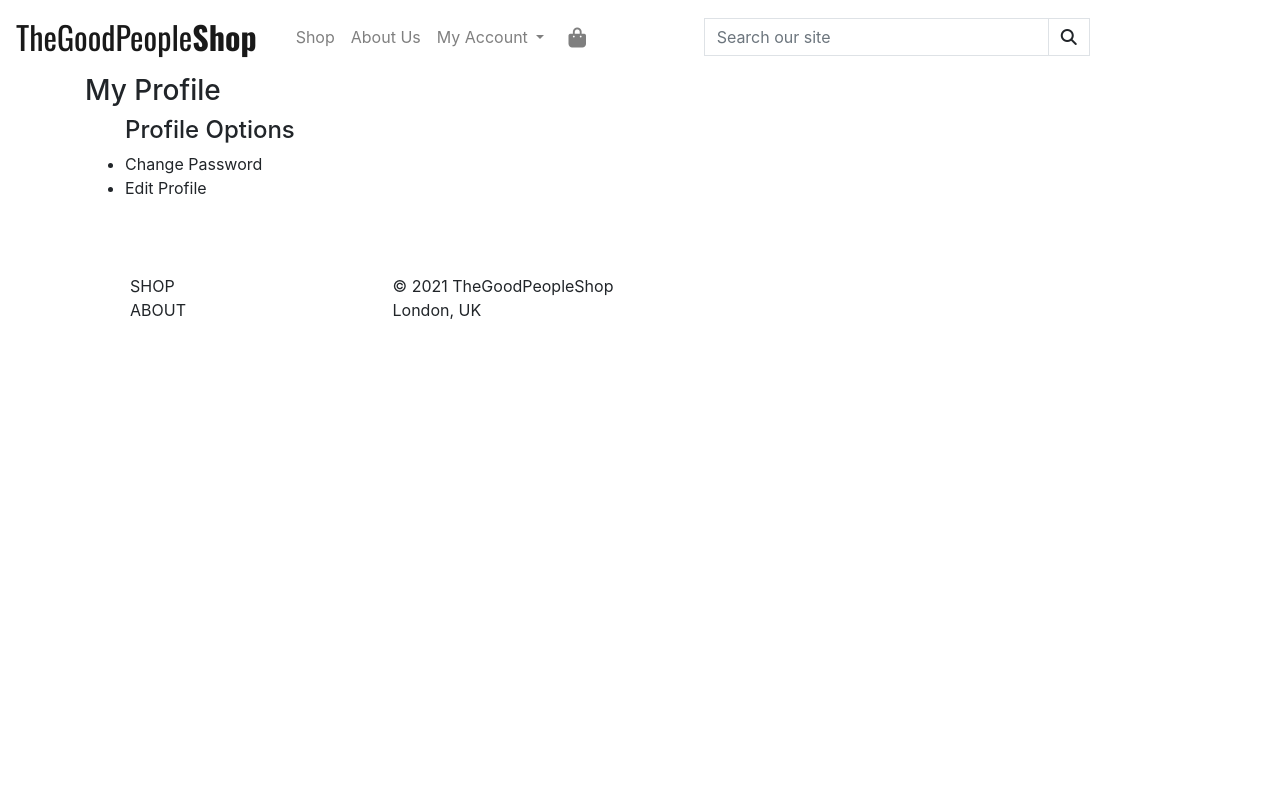
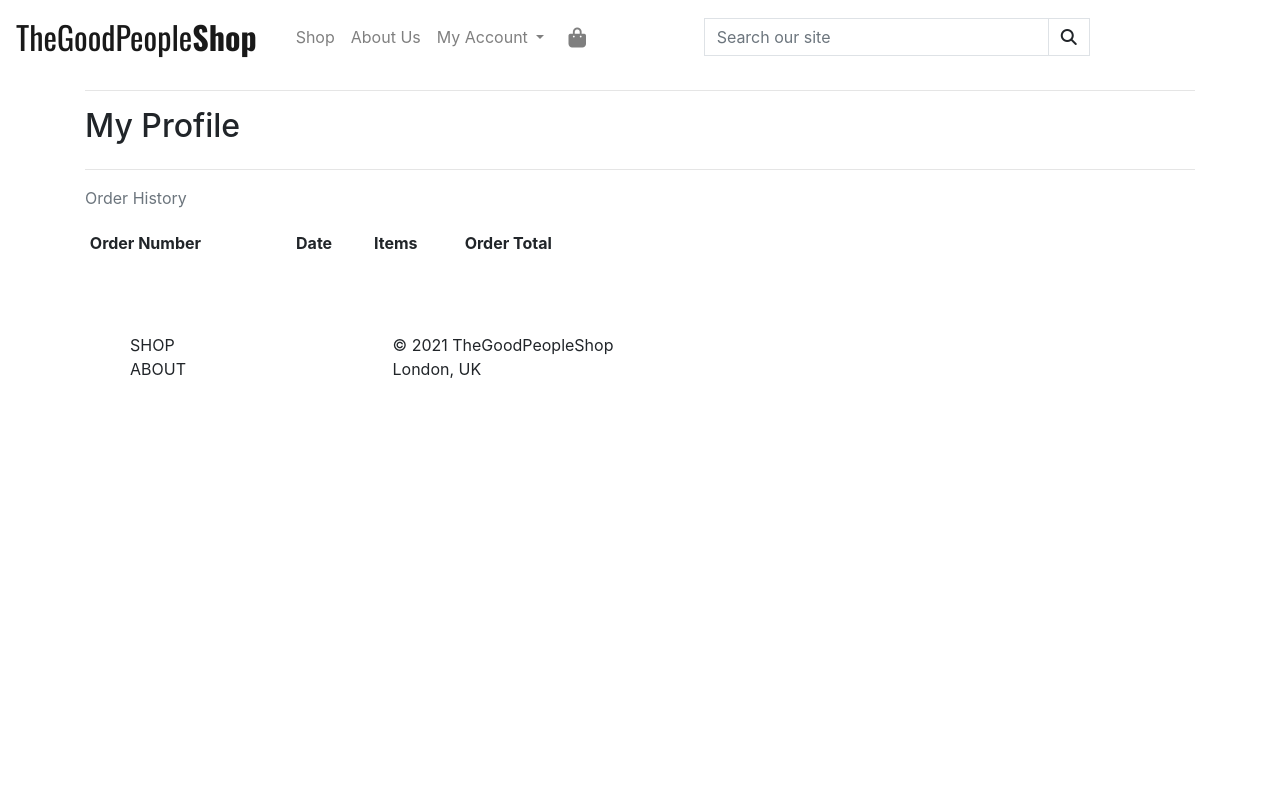
Before and after one commit to Code-Institute-Submissions/aprilha3097-TheGoodPeopleShop, a Django app: page /profile/ in a window 1280 px wide. Run offline with Django 3.2, Linux system fonts and the light colour scheme; lists and menus that the app fills with data are empty; parts of the project's set-up code (start-up, migrations or seed data) failed here and were passed over; some libraries are stand-ins or nearby versions.

Commit message:
Added view, url and template for user order history

```diff
--- a/profiles/templates/profiles/profile.html
+++ b/profiles/templates/profiles/profile.html
@@ -1,14 +1,60 @@
-{% extends 'base.html' %}
+{% extends "base.html" %}
+{% load static %}
+
 
 {% block content %}
+    <div class="overlay"></div>
     <div class="container">
-        <h3>My Profile</h3>
+        <div class="row">
+            <div class="col">
+                <hr>
+                <h2 class="logo-font mb-4">My Profile</h2>
+                <hr>
+            </div>
+        </div>
+        <div class="row">
+            <div class="col-12 col-lg-6">
+                <p class="text-muted">Order History</p>
+                <div class="order-history table-responsive">
+                    <table class="table table-sm table-borderless">
+                        <thead>
+                            <tr>
+                                <th>Order Number</th>
+                                <th>Date</th>
+                                <th>Items</th>
+                                <th>Order Total</th>
+                            </tr>
+                        </thead>
+                        <tbody>
+                            {% for order in orders %}
+                                <tr>
+                                    <td>
+                                        <a href="{% url 'order_history' order.order_number %}"
+                                        title="{{ order.order_number }}">
+                                            {{ order.order_number|truncatechars:6 }}
+                                        </a>
+                                    </td>
+                                    <td>{{ order.date }}</td>
+                                    <td>
+                                        <ul class="list-unstyled">
+                                            {% for item in order.lineitems.all %}
+                                                <li class="small">
+                                                    {{ item.product.name }} x{{ item.quantity }}
+                                                </li>
+                                            {% endfor %}
+                                        </ul>
+                                    </td>
+                                    <td>${{ order.grand_total }}</td>
+                                </tr>
+                            {% endfor %}
+                        </tbody>
+                    </table>
+                </div>
+            </div>
+        </div>
+{% endblock %}
 
-        <ul>
-            <h4>Profile Options</h4>
-            <li>Change Password</li>
-            <li>Edit Profile</li>
-        </ul>
-    </div>
-
+{% block postloadjs %}
+    {{ block.super }}
+    <script type="text/javascript" src="{% static 'profiles/js/countryfield.js' %}"></script>
 {% endblock %}
--- a/profiles/urls.py
+++ b/profiles/urls.py
@@ -3,4 +3,5 @@ from . import views
 
 urlpatterns = [
     path('', views.profile, name='profile'),
+    path('order_history/<order_number>', views.order_history, name='order_history'),
 ]
--- a/profiles/views.py
+++ b/profiles/views.py
@@ -1,6 +1,29 @@
-from django.shortcuts import render
+from django.shortcuts import render, get_object_or_404
+from django.contrib import messages
+
+from checkout.models import Order
+
 
 def profile(request):
+    """ Display the user's profile """
+
     template = 'profiles/profile.html'
 
     return render(request, template)
+
+
+def order_history(request, order_number):
+    order = get_object_or_404(Order, order_number=order_number)
+
+    messages.info(request, (
+        f'This is a past confirmation for order number {order_number}. '
+        'A confirmation email was sent on the order date.'
+    ))
+
+    template = 'checkout/checkout_success.html'
+    context = {
+        'order': order,
+        'from_profile': True,
+    }
+
+    return render(request, template, context)
```
